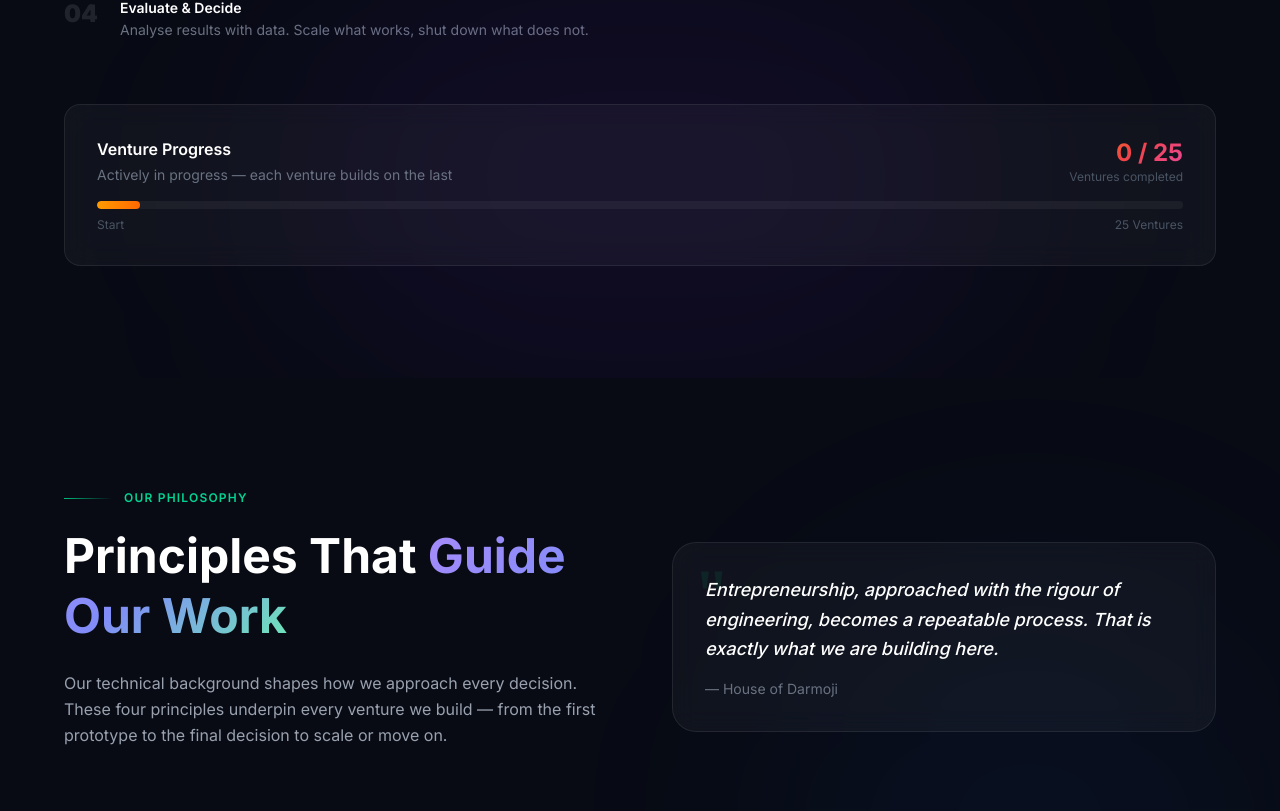
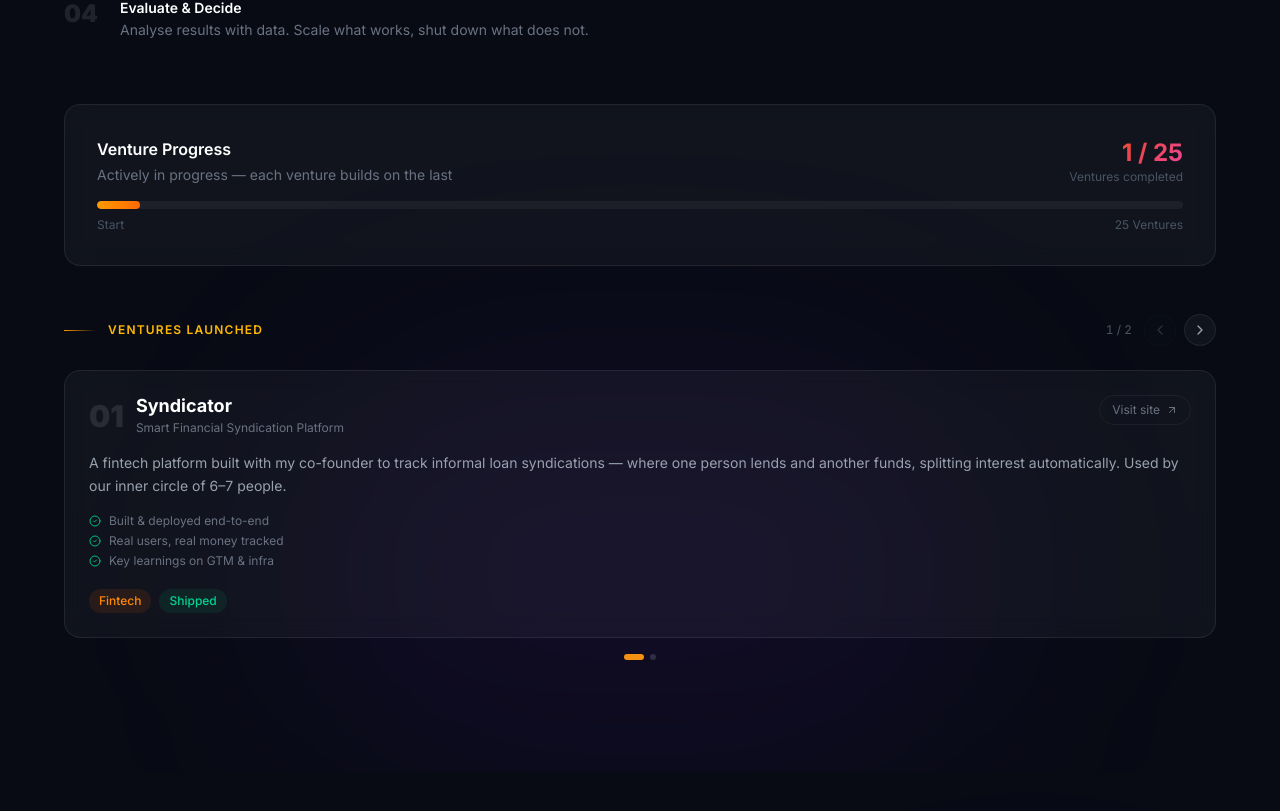
Before and after one commit to eternalbasic1/houseofdarmoji, a React (Vite) app: page / in a window 1280 px wide. Shown: the part 4312-5123 px from the top of the page. Built offline with nearby package versions, Linux system fonts and the light colour scheme.

Commit message:
Added first venture

```diff
--- a/src/sections/Challenge.tsx
+++ b/src/sections/Challenge.tsx
@@ -1,5 +1,41 @@
-import { motion } from 'framer-motion';
-import { Package, ShoppingCart, Globe, Users, BarChart2, Cpu, Lock, ExternalLink } from 'lucide-react';
+import { useState } from 'react';
+import { motion, AnimatePresence } from 'framer-motion';
+import { Package, ShoppingCart, Globe, Users, BarChart2, Cpu, Lock, ExternalLink, ArrowUpRight, CheckCircle2, ChevronLeft, ChevronRight, Clock } from 'lucide-react';
+
+const ventures = [
+  {
+    number: '01',
+    name: 'Syndicator',
+    tagline: 'Smart Financial Syndication Platform',
+    description:
+      'A fintech platform built with my co-founder to track informal loan syndications — where one person lends and another funds, splitting interest automatically. Used by our inner circle of 6–7 people.',
+    category: 'Fintech',
+    categoryColor: 'text-orange-400',
+    categoryBg: 'bg-orange-500/10',
+    status: 'Shipped',
+    statusColor: 'text-emerald-400',
+    statusBg: 'bg-emerald-500/10',
+    url: 'https://syndicator.houseofdarmoji.com',
+    highlights: ['Built & deployed end-to-end', 'Real users, real money tracked', 'Key learnings on GTM & infra'],
+    comingSoon: false,
+  },
+  {
+    number: '??',
+    name: 'Next Venture',
+    tagline: 'Currently in ideation',
+    description:
+      'The next business model is being researched and validated. Each venture builds on learnings from the last — stay tuned.',
+    category: 'TBD',
+    categoryColor: 'text-gray-500',
+    categoryBg: 'bg-gray-500/10',
+    status: 'Coming Soon',
+    statusColor: 'text-gray-500',
+    statusBg: 'bg-gray-500/10',
+    url: '',
+    highlights: [],
+    comingSoon: true,
+  },
+];
 
 const categories = [
   { icon: Package, label: 'SaaS Products', color: 'text-violet-400', bg: 'bg-violet-500/10' },
@@ -20,6 +56,23 @@ const steps = [
 ];
 
 export default function Challenge() {
+  const [index, setIndex] = useState(0);
+  const [direction, setDirection] = useState(0);
+
+  const prev = () => {
+    if (index === 0) return;
+    setDirection(-1);
+    setIndex((i) => i - 1);
+  };
+
+  const next = () => {
+    if (index === ventures.length - 1) return;
+    setDirection(1);
+    setIndex((i) => i + 1);
+  };
+
+  const v = ventures[index];
+
   return (
     <section id="challenge" className="py-28 px-6 relative overflow-hidden">
       {/* Ambient */}
@@ -141,7 +194,7 @@ export default function Challenge() {
               <div className="text-gray-500 text-sm">Actively in progress — each venture builds on the last</div>
             </div>
             <div className="text-right">
-              <div className="text-2xl font-bold gradient-text-warm">0 / 25</div>
+              <div className="text-2xl font-bold gradient-text-warm">1 / 25</div>
               <div className="text-gray-600 text-xs">Ventures completed</div>
             </div>
           </div>
@@ -159,6 +212,138 @@ export default function Challenge() {
             <span>25 Ventures</span>
           </div>
         </motion.div>
+
+        {/* Ventures Slider */}
+        <motion.div
+          initial={{ opacity: 0, y: 30 }}
+          whileInView={{ opacity: 1, y: 0 }}
+          viewport={{ once: true }}
+          transition={{ delay: 0.35 }}
+          className="mt-12"
+        >
+          {/* Header row */}
+          <div className="flex items-center justify-between mb-6">
+            <div className="flex items-center gap-3">
+              <div className="h-px w-8 bg-linear-to-r from-amber-500 to-transparent" />
+              <span className="text-xs font-semibold tracking-widest text-amber-400 uppercase">Ventures Launched</span>
+            </div>
+
+            {/* Nav controls */}
+            <div className="flex items-center gap-3">
+              <span className="text-xs text-gray-600 tabular-nums">{index + 1} / {ventures.length}</span>
+              <div className="flex gap-2">
+                <button
+                  onClick={prev}
+                  disabled={index === 0}
+                  className="w-8 h-8 rounded-full glass flex items-center justify-center text-gray-400 hover:text-white hover:bg-white/10 transition-all disabled:opacity-25 disabled:cursor-not-allowed"
+                >
+                  <ChevronLeft size={16} />
+                </button>
+                <button
+                  onClick={next}
+                  disabled={index === ventures.length - 1}
+                  className="w-8 h-8 rounded-full glass flex items-center justify-center text-gray-400 hover:text-white hover:bg-white/10 transition-all disabled:opacity-25 disabled:cursor-not-allowed"
+                >
+                  <ChevronRight size={16} />
+                </button>
+              </div>
+            </div>
+          </div>
+
+          {/* Slide */}
+          <div className="overflow-hidden">
+            <AnimatePresence mode="wait" initial={false}>
+              <motion.div
+                key={index}
+                initial={{ opacity: 0, x: direction > 0 ? 60 : -60 }}
+                animate={{ opacity: 1, x: 0 }}
+                exit={{ opacity: 0, x: direction > 0 ? -60 : 60 }}
+                transition={{ duration: 0.3, ease: 'easeInOut' }}
+              >
+                {v.comingSoon ? (
+                  /* Coming soon placeholder */
+                  <div className="glass rounded-2xl p-10 flex flex-col items-center justify-center text-center min-h-65 border border-dashed border-white/10">
+                    <div className="w-12 h-12 rounded-2xl bg-gray-500/10 flex items-center justify-center mb-4">
+                      <Clock size={22} className="text-gray-600" />
+                    </div>
+                    <div className="text-white font-semibold text-lg mb-2">More Ventures Coming Soon</div>
+                    <p className="text-gray-500 text-sm max-w-sm leading-relaxed">
+                      The next idea is being researched and validated. Each venture builds on the learnings of the last.
+                    </p>
+                    <div className="mt-5 flex gap-2">
+                      {/* dots */}
+                      {[0, 1, 2].map((d) => (
+                        <motion.div
+                          key={d}
+                          animate={{ opacity: [0.3, 1, 0.3] }}
+                          transition={{ duration: 1.4, delay: d * 0.2, repeat: Infinity }}
+                          className="w-1.5 h-1.5 rounded-full bg-amber-500/50"
+                        />
+                      ))}
+                    </div>
+                  </div>
+                ) : (
+                  /* Real venture card */
+                  <div className="glass rounded-2xl p-6 group relative overflow-hidden">
+                    {/* Top row */}
+                    <div className="flex items-start justify-between mb-4">
+                      <div className="flex items-center gap-3">
+                        <span className="text-3xl font-black text-white/10 leading-none">{v.number}</span>
+                        <div>
+                          <div className="font-bold text-white text-lg leading-tight">{v.name}</div>
+                          <div className="text-gray-500 text-xs mt-0.5">{v.tagline}</div>
+                        </div>
+                      </div>
+                      <a
+                        href={v.url}
+                        target="_blank"
+                        rel="noopener noreferrer"
+                        className="flex items-center gap-1.5 text-xs text-gray-500 hover:text-amber-400 transition-colors px-3 py-1.5 rounded-full glass-hover border border-white/5 hover:border-amber-500/20 shrink-0"
+                      >
+                        Visit site
+                        <ArrowUpRight size={12} />
+                      </a>
+                    </div>
+
+                    {/* Description */}
+                    <p className="text-gray-400 text-sm leading-relaxed mb-4">{v.description}</p>
+
+                    {/* Highlights */}
+                    <ul className="space-y-1 mb-5">
+                      {v.highlights.map((h) => (
+                        <li key={h} className="flex items-center gap-2 text-xs text-gray-500">
+                          <CheckCircle2 size={12} className="text-emerald-500 shrink-0" />
+                          {h}
+                        </li>
+                      ))}
+                    </ul>
+
+                    {/* Footer badges */}
+                    <div className="flex items-center gap-2">
+                      <span className={`text-xs font-medium px-2.5 py-1 rounded-full ${v.categoryBg} ${v.categoryColor}`}>
+                        {v.category}
+                      </span>
+                      <span className={`text-xs font-medium px-2.5 py-1 rounded-full ${v.statusBg} ${v.statusColor}`}>
+                        {v.status}
+                      </span>
+                    </div>
+                  </div>
+                )}
+              </motion.div>
+            </AnimatePresence>
+          </div>
+
+          {/* Dot indicators */}
+          <div className="flex justify-center gap-1.5 mt-4">
+            {ventures.map((_, i) => (
+              <button
+                key={i}
+                onClick={() => { setDirection(i > index ? 1 : -1); setIndex(i); }}
+                className={`h-1.5 rounded-full transition-all ${i === index ? 'w-5 bg-amber-500' : 'w-1.5 bg-white/15 hover:bg-white/30'}`}
+              />
+            ))}
+          </div>
+        </motion.div>
       </div>
     </section>
   );
```
Also changed, not shown: src/sections/Team.tsx (+71 -40 lines).
